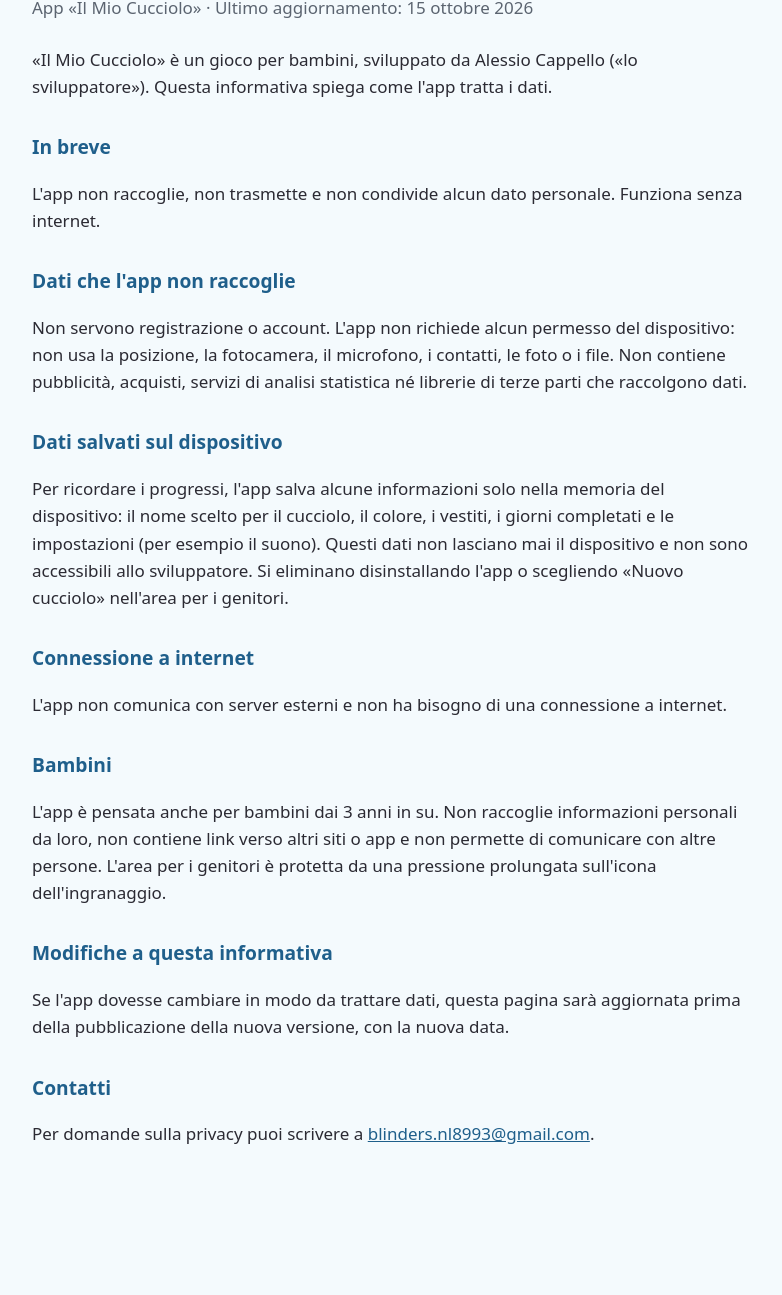
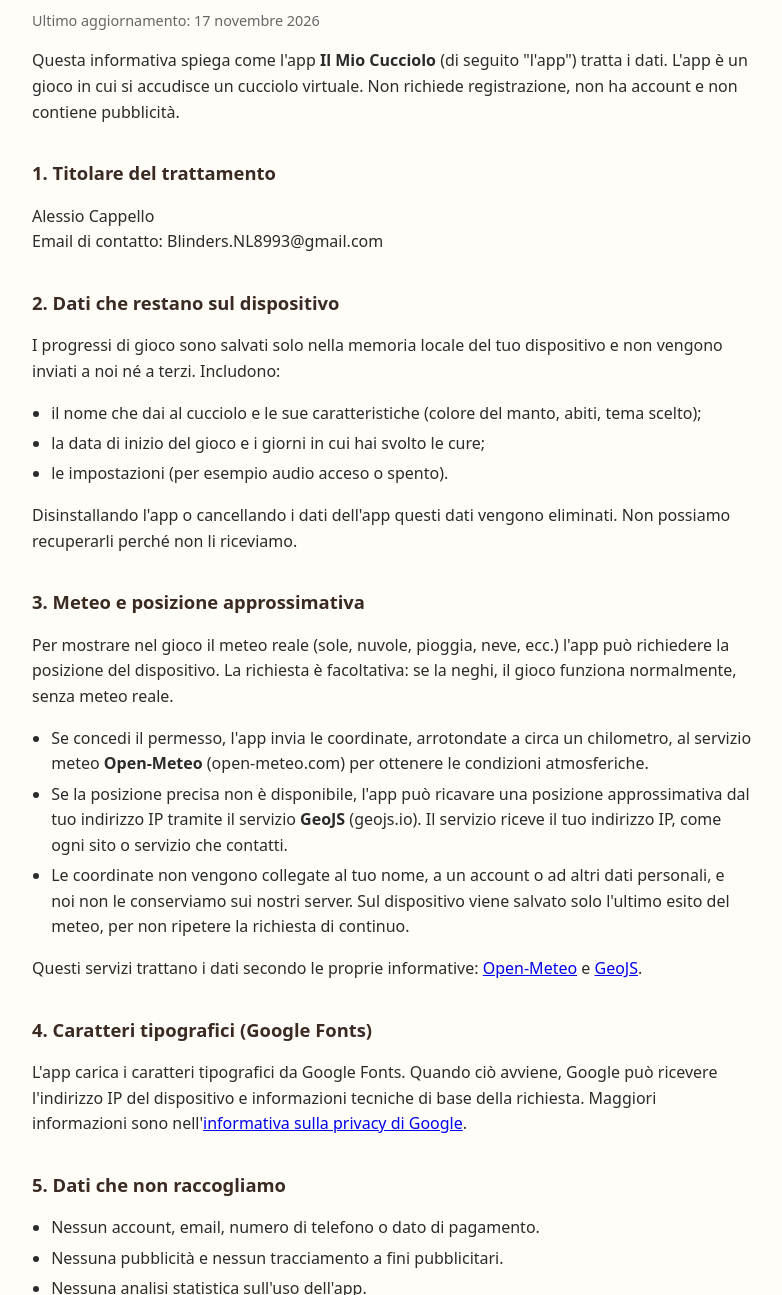
Before and after one commit to AlessioCappello1989/bitbit-miguel-privacy, a plain HTML site: page index.html in a window 1280 px wide. Shown: the part 78-1373 px from the top of the page, without its empty margins (248-1030 px from the left). Before the commit the page ends 1306 px from the top, so only its background shows below. Drawn offline with Linux system fonts and the light colour scheme.

Commit message:
Add files via upload

```diff
--- a/index.html
+++ b/index.html
@@ -5,41 +5,70 @@
 <meta name="viewport" content="width=device-width,initial-scale=1">
 <title>Informativa sulla privacy – Il Mio Cucciolo</title>
 <style>
-body{margin:0;background:#F4FAFD;color:#2B2A33;font:17px/1.6 system-ui,-apple-system,"Segoe UI",Roboto,sans-serif}
-main{max-width:720px;margin:0 auto;padding:32px 20px 64px}
-h1{font-size:1.9rem;line-height:1.2;margin:0 0 4px}
-h2{font-size:1.2rem;margin:2rem 0 .4rem;color:#1F5F8B}
-.sub{color:#5B6470;margin:0 0 1.5rem}
-a{color:#1F5F8B}
+  body{font:16px/1.6 system-ui,-apple-system,"Segoe UI",Roboto,sans-serif;color:#2b2b2b;background:#fffdf7;margin:0}
+  main{max-width:720px;margin:0 auto;padding:24px 18px 48px}
+  h1{font-size:1.7rem;margin:.2em 0}
+  h2{font-size:1.15rem;margin:1.8em 0 .4em;color:#3A2A22}
+  ul{padding-left:1.2em}
+  li{margin:.3em 0}
+  .meta{color:#666;font-size:.9rem}
 </style>
 </head>
 <body>
 <main>
-<h1>Informativa sulla privacy</h1>
-<p class="sub">App «Il Mio Cucciolo» · Ultimo aggiornamento: 15 ottobre 2026</p>
+<h1>Informativa sulla privacy – Il Mio Cucciolo</h1>
+<p class="meta">Ultimo aggiornamento: 17 novembre 2026</p>
 
-<p>«Il Mio Cucciolo» è un gioco per bambini, sviluppato da Alessio Cappello («lo sviluppatore»). Questa informativa spiega come l'app tratta i dati.</p>
+<p>Questa informativa spiega come l'app <strong>Il Mio Cucciolo</strong> (di seguito "l'app") tratta i dati. L'app è un gioco in cui si accudisce un cucciolo virtuale. Non richiede registrazione, non ha account e non contiene pubblicità.</p>
 
-<h2>In breve</h2>
-<p>L'app non raccoglie, non trasmette e non condivide alcun dato personale. Funziona senza internet.</p>
+<h2>1. Titolare del trattamento</h2>
+<p>Alessio Cappello<br>
+Email di contatto: Blinders.NL8993@gmail.com</p>
 
-<h2>Dati che l'app non raccoglie</h2>
-<p>Non servono registrazione o account. L'app non richiede alcun permesso del dispositivo: non usa la posizione, la fotocamera, il microfono, i contatti, le foto o i file. Non contiene pubblicità, acquisti, servizi di analisi statistica né librerie di terze parti che raccolgono dati.</p>
+<h2>2. Dati che restano sul dispositivo</h2>
+<p>I progressi di gioco sono salvati solo nella memoria locale del tuo dispositivo e non vengono inviati a noi né a terzi. Includono:</p>
+<ul>
+  <li>il nome che dai al cucciolo e le sue caratteristiche (colore del manto, abiti, tema scelto);</li>
+  <li>la data di inizio del gioco e i giorni in cui hai svolto le cure;</li>
+  <li>le impostazioni (per esempio audio acceso o spento).</li>
+</ul>
+<p>Disinstallando l'app o cancellando i dati dell'app questi dati vengono eliminati. Non possiamo recuperarli perché non li riceviamo.</p>
 
-<h2>Dati salvati sul dispositivo</h2>
-<p>Per ricordare i progressi, l'app salva alcune informazioni solo nella memoria del dispositivo: il nome scelto per il cucciolo, il colore, i vestiti, i giorni completati e le impostazioni (per esempio il suono). Questi dati non lasciano mai il dispositivo e non sono accessibili allo sviluppatore. Si eliminano disinstallando l'app o scegliendo «Nuovo cucciolo» nell'area per i genitori.</p>
+<h2>3. Meteo e posizione approssimativa</h2>
+<p>Per mostrare nel gioco il meteo reale (sole, nuvole, pioggia, neve, ecc.) l'app può richiedere la posizione del dispositivo. La richiesta è facoltativa: se la neghi, il gioco funziona normalmente, senza meteo reale.</p>
+<ul>
+  <li>Se concedi il permesso, l'app invia le coordinate, arrotondate a circa un chilometro, al servizio meteo <strong>Open-Meteo</strong> (open-meteo.com) per ottenere le condizioni atmosferiche.</li>
+  <li>Se la posizione precisa non è disponibile, l'app può ricavare una posizione approssimativa dal tuo indirizzo IP tramite il servizio <strong>GeoJS</strong> (geojs.io). Il servizio riceve il tuo indirizzo IP, come ogni sito o servizio che contatti.</li>
+  <li>Le coordinate non vengono collegate al tuo nome, a un account o ad altri dati personali, e noi non le conserviamo sui nostri server. Sul dispositivo viene salvato solo l'ultimo esito del meteo, per non ripetere la richiesta di continuo.</li>
+</ul>
+<p>Questi servizi trattano i dati secondo le proprie informative: <a href="https://open-meteo.com/en/terms">Open-Meteo</a> e <a href="https://www.geojs.io">GeoJS</a>.</p>
 
-<h2>Connessione a internet</h2>
-<p>L'app non comunica con server esterni e non ha bisogno di una connessione a internet.</p>
+<h2>4. Caratteri tipografici (Google Fonts)</h2>
+<p>L'app carica i caratteri tipografici da Google Fonts. Quando ciò avviene, Google può ricevere l'indirizzo IP del dispositivo e informazioni tecniche di base della richiesta. Maggiori informazioni sono nell'<a href="https://policies.google.com/privacy">informativa sulla privacy di Google</a>.</p>
 
-<h2>Bambini</h2>
-<p>L'app è pensata anche per bambini dai 3 anni in su. Non raccoglie informazioni personali da loro, non contiene link verso altri siti o app e non permette di comunicare con altre persone. L'area per i genitori è protetta da una pressione prolungata sull'icona dell'ingranaggio.</p>
+<h2>5. Dati che non raccogliamo</h2>
+<ul>
+  <li>Nessun account, email, numero di telefono o dato di pagamento.</li>
+  <li>Nessuna pubblicità e nessun tracciamento a fini pubblicitari.</li>
+  <li>Nessuna analisi statistica sull'uso dell'app.</li>
+  <li>Nessun accesso a contatti, foto, microfono, fotocamera o file del dispositivo.</li>
+  <li>Nessuna vendita o cessione di dati a terzi.</li>
+</ul>
 
-<h2>Modifiche a questa informativa</h2>
-<p>Se l'app dovesse cambiare in modo da trattare dati, questa pagina sarà aggiornata prima della pubblicazione della nuova versione, con la nuova data.</p>
+<h2>6. Bambini</h2>
+<p>L'app può essere usata anche dai bambini. Non raccogliamo consapevolmente dati personali dei minori e non chiediamo loro di inserire informazioni identificative. Consigliamo ai genitori di decidere se consentire il permesso di posizione, che è facoltativo e può essere revocato in qualsiasi momento dalle impostazioni del dispositivo.</p>
 
-<h2>Contatti</h2>
-<p>Per domande sulla privacy puoi scrivere a <a href="mailto:blinders.nl8993@gmail.com">blinders.nl8993@gmail.com</a>.</p>
+<h2>7. Sicurezza e conservazione</h2>
+<p>I dati di gioco restano solo sul tuo dispositivo, quindi la loro protezione dipende anche dalla sicurezza del dispositivo stesso. Le richieste ai servizi di terze parti avvengono tramite connessione cifrata (HTTPS).</p>
+
+<h2>8. I tuoi diritti</h2>
+<p>Poiché non conserviamo dati personali sui nostri server, i tuoi dati sono sempre sotto il tuo controllo: puoi cancellarli in qualsiasi momento eliminando i dati dell'app o disinstallandola, e puoi revocare il permesso di posizione dalle impostazioni del dispositivo. Ai sensi del Regolamento (UE) 2016/679 (GDPR) hai inoltre diritto di chiedere informazioni sul trattamento e di proporre reclamo al Garante per la protezione dei dati personali (<a href="https://www.garanteprivacy.it">garanteprivacy.it</a>).</p>
+
+<h2>9. Modifiche a questa informativa</h2>
+<p>Se l'app cambierà il modo in cui tratta i dati, aggiorneremo questa pagina e la data in alto.</p>
+
+<h2>10. Contatti</h2>
+<p>Per qualsiasi domanda sulla privacy scrivi a: Blinders.NL8993@gmail.com.</p>
 </main>
 </body>
 </html>
```
